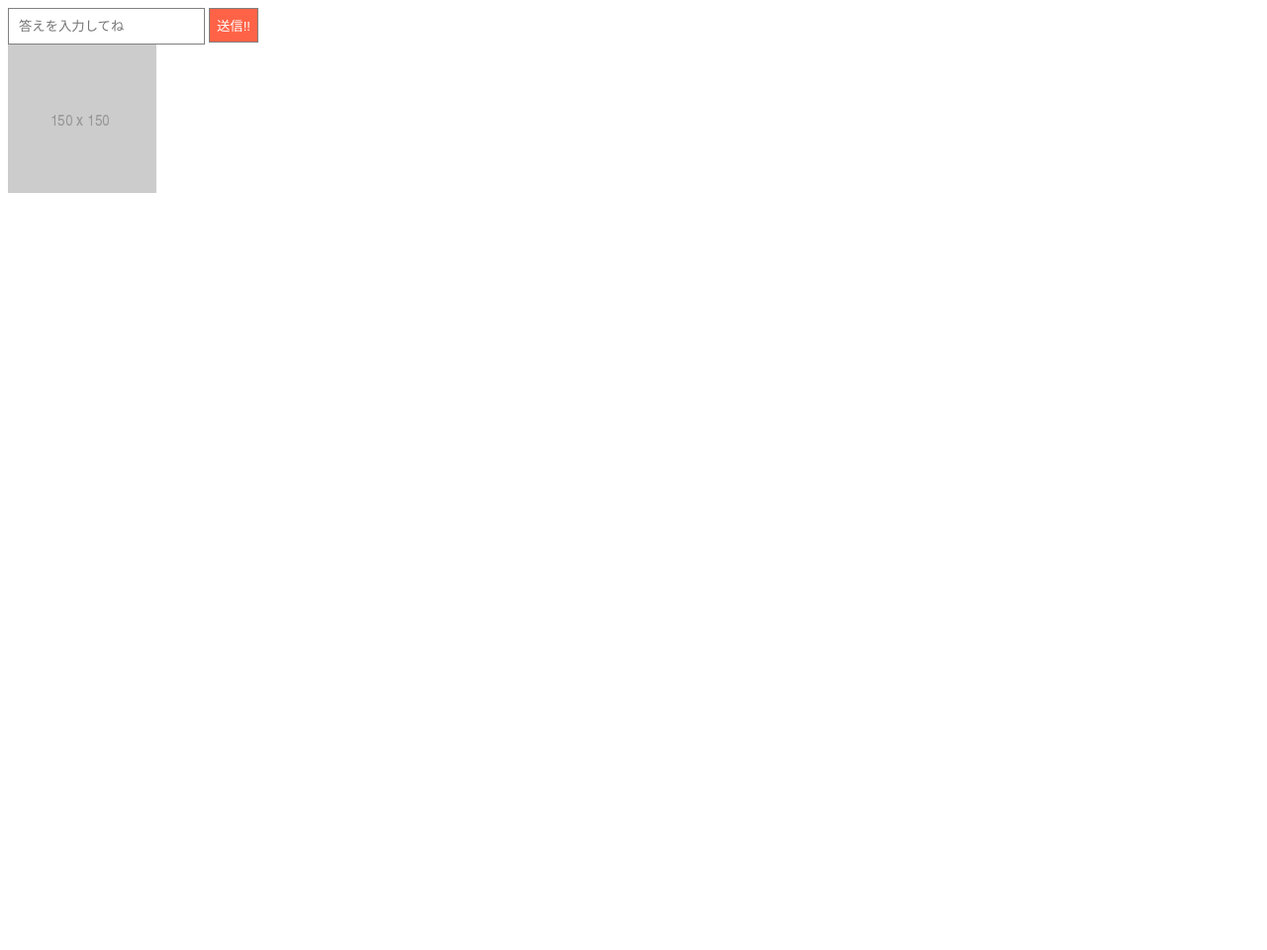
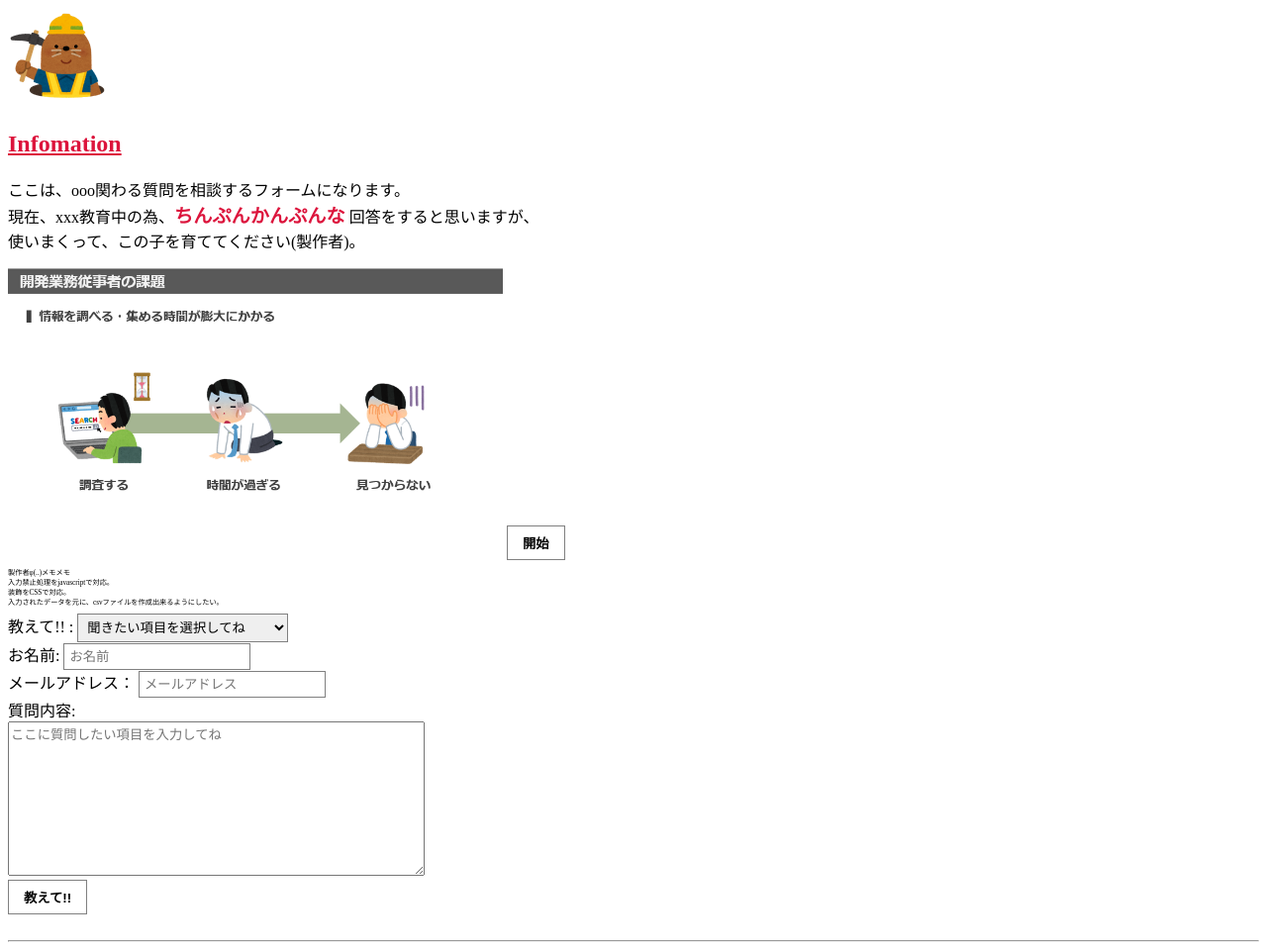
Before and after one commit to Yoshi2885/web-server, a website: page public/index.html in a window 1280 px wide. Shown: the part 81-1041 px from the top of the page at 99% size. Before the commit the page ends 800 px from the top, so only its background shows below. Drawn offline with Linux system fonts and the light colour scheme.

Commit message:
second commit

```diff
--- a/public/css/styles.css
+++ b/public/css/styles.css
@@ -1,9 +1,10 @@
-h1 {
-  color: green;
+input {
+  padding: 5px;
+  border: 1px solid gray;
 }
 
-input {
-  padding: 10px;
+select {
+  padding: 5px;
   border: 1px solid gray;
 }
 
@@ -12,4 +13,77 @@ button {
   border: 1px solid gray;
   background-color: tomato;
   color: white;
+  font-weight: 600;
 }
+
+#startBtn {
+  padding: 7px 15px;
+  border: 1px solid gray;
+  background-color: white;
+  color: black;
+  font-weight: 600;
+}
+
+#startBtn:hover {
+  border: 1px solid gray;
+  background-color: tomato;
+  color: white;
+  transition: all 0.5s;
+  box-shadow: 5px 5px 10px rgba(0, 0, 0, 0.5);
+  cursor: pointer;
+}
+
+#submitBtn {
+  padding: 7px 15px;
+  border: 1px solid gray;
+  background-color: white;
+  color: black;
+  font-weight: 600;
+}
+
+#submitBtn:hover {
+  border: 1px solid gray;
+  background-color: tomato;
+  color: white;
+  transition: all 0.5s;
+  box-shadow: 5px 5px 10px rgba(0, 0, 0, 0.5);
+  cursor: pointer;
+}
+
+h1 {
+  font-size: 200%;
+  color: cornflowerblue;
+  text-decoration: underline;
+}
+
+h2 {
+  font-size: 150%;
+  color: crimson;
+  text-decoration: underline;
+}
+
+span {
+  color: crimson;
+  font-weight: bold;
+  font-size: 120%;
+}
+
+#memo {
+  font-size: 45%;
+}
+
+#icon {
+  width: 100px;
+  margin-left: auto;
+  margin-right: auto;
+}
+
+#startBtn {
+  margin-left: auto;
+  margin-right: auto;
+}
+
+#slide_img {
+  margin-left: auto;
+  margin-right: auto;
+}
--- a/public/index.html
+++ b/public/index.html
@@ -1,5 +1,5 @@
 <!DOCTYPE html>
-<html lang="en">
+<html lang="ja">
   <head>
     <meta charset="UTF-8" />
     <meta http-equiv="X-UA-Compatible" content="IE=edge" />
@@ -8,12 +8,80 @@
     <link rel="stylesheet" href="css/styles.css" />
   </head>
   <body>
-    <h1>クイズ 1+1は?</h1>
-    <form action="/api/v1/quiz" method="POST">
-      <input type="text" name="answer" placeholder="答えを入力してね" />
-      <button type="submit">送信!!</button>
+    <h1>xxxお問い合わせフォーム</h1>
+
+    <div>
+      <img id="icon" src="img/icon.png" alt="アイコン" />
+    </div>
+
+    <h2>Infomation</h2>
+
+    <p>
+      ここは、ooo関わる質問を相談するフォームになります。<br />
+      現在、xxx教育中の為、<span>ちんぷんかんぷんな</span>
+      回答をすると思いますが、<br />
+      使いまくって、この子を育ててください(製作者)。
+    </p>
+
+    <div>
+      <img src="img/1.png" id="slide_img" class="slider" width="500px" />
+      <input id="startBtn" type="button" value="開始" onclick="start()" />
+    </div>
+
+    <p id="memo">
+      製作者φ(..)メモメモ<br />
+      入力禁止処理をjavascriptで対応。<br />
+      装飾をCSSで対応。<br />
+      入力されたデータを元に、csvファイルを作成出来るようにしたい。
+    </p>
+
+    <form>
+      <div>
+        <label>教えて!! : </label>
+        <select name="item">
+          <option value="">聞きたい項目を選択してね</option>
+          <option value="personal">詳しい人を教えて!!</option>
+          <option value="where">どこで調べたらいいか教えて!!</option>
+          <option value="serch">報告書などを探して!!</option>
+          <option value="play">遊ぼうよ!!</option>
+          <option value="other">その他</option>
+        </select>
+      </div>
+
+      <div>
+        <label for="name">お名前: </label>
+        <input id="name" type="text" name="name" placeholder="お名前" />
+      </div>
+
+      <div>
+        <label for="mail">メールアドレス：</label>
+        <input
+          id="mail"
+          type="email"
+          name="email"
+          placeholder="メールアドレス"
+        />
+      </div>
+
+      <div>
+        <label for="comment">質問内容: </label><br />
+        <textarea
+          id="comment"
+          rows="10"
+          cols="50"
+          placeholder="ここに質問したい項目を入力してね"
+        ></textarea>
+      </div>
+
+      <div class="btn-area">
+        <input id="submitBtn" type="submit" value="教えて!!" />
+      </div>
+      <div>
+        <br />
+        <hr />
+      </div>
     </form>
-    <img src="img/150.png" />
+
     <script src="js/app.js"></script>
   </body>
 </html>
--- a/public/js/app.js
+++ b/public/js/app.js
@@ -1 +1,55 @@
 console.log("コンソールログ");
+
+const img_src = [
+  "img/1.png",
+  "img/2.png",
+  "img/3.png",
+  "img/4.png",
+  "img/5.png",
+];
+let num = 0;
+
+function start() {
+  setInterval(slide_time, 2000);
+}
+
+function slide_time() {
+  if (num === 4) {
+    num = 0;
+  } else {
+    num++;
+  }
+  document.getElementById("slide_img").src = img_src[num];
+}
+
+function alertMessage() {
+  window.alert("ここはクリックする所ではないよ");
+}
+
+function sendingMessage() {
+  window.alert("データを送信しました(現在は動いていませんのでダミーです)");
+}
+
+// csvに最終的に吐出したい。まずは、入力されたデータを取得できる状態を目指す。
+function getText() {
+  const result = {};
+  result["type"] = document.getElementsByName("item")[0].value;
+  result["userName"] = document.getElementsByName("name")[0].value;
+  result["mail"] = document.getElementsByName("email")[0].value;
+  result["message"] = document.getElementById("comment").value;
+
+  console.log("result is: ", result);
+
+  const fileName = "test.json";
+  const saveData = JSON.stringify(result);
+  localStorage.setItem(fileName, saveData);
+
+  return result;
+}
+
+const h2Arrays = document.getElementsByTagName("h2");
+const sendBtn = document.getElementsByClassName("btn-area");
+
+h2Arrays[0].addEventListener("click", alertMessage);
+sendBtn[0].addEventListener("click", getText);
+sendBtn[0].addEventListener("click", sendingMessage);
```
Also changed, not shown: public/img/1.png (added), public/img/2.png (added), public/img/3.png (added), public/img/4.png (added), public/img/5.png (added), public/img/icon.png (added).
